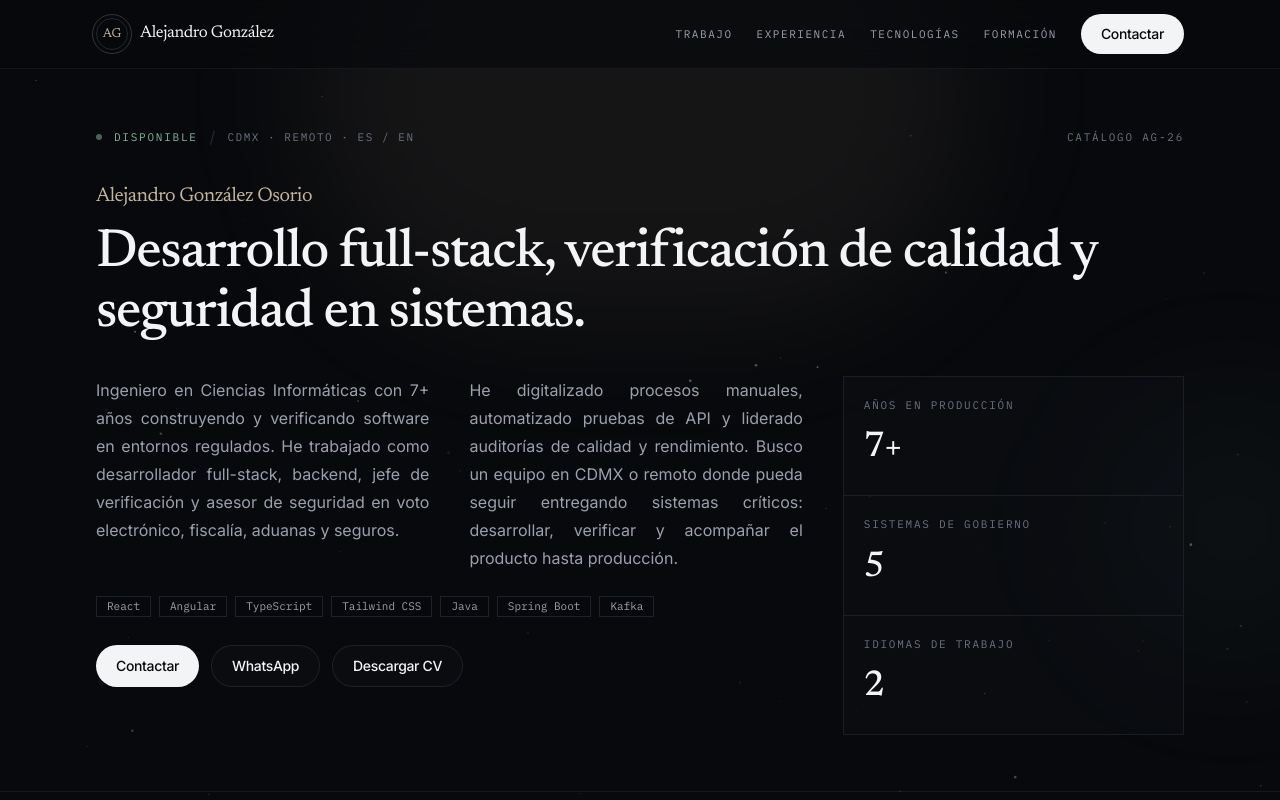
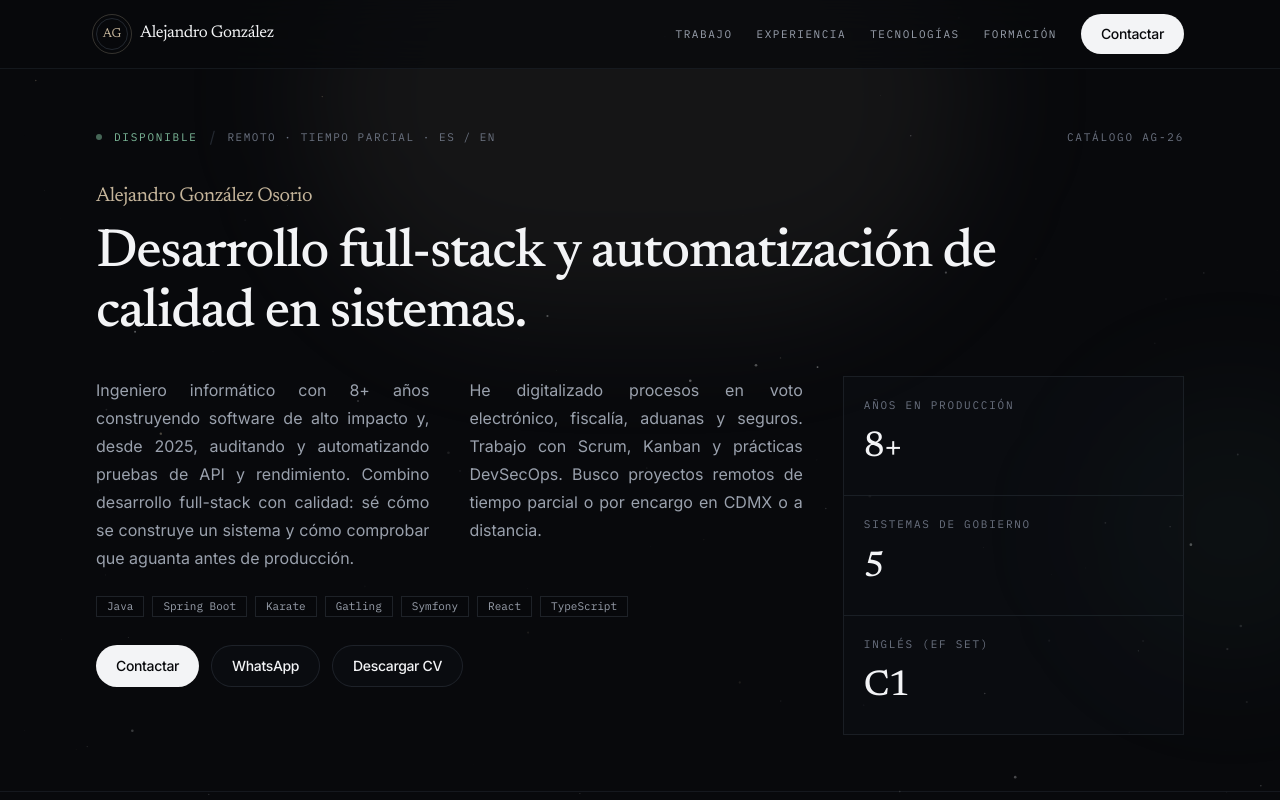
Before and after one commit to Ale96Glz/portafolio, a React (Vite) app: page / in a window 1280 px wide. Shown: the top 800 px of the page. Built offline with nearby package versions, Linux system fonts and the light colour scheme.

Commit message:
Se ajusta el perfil a 8 años y disponibilidad parcial remota

```diff
--- a/index.html
+++ b/index.html
@@ -8,7 +8,7 @@
     <meta name="viewport" content="width=device-width, initial-scale=1.0" />
     <meta
       name="description"
-      content="Alejandro González Osorio — ingeniero full-stack, QA y seguridad. 7+ años en sistemas gubernamentales: voto electrónico, fiscalía, aduanas y seguros."
+      content="Alejandro González Osorio — ingeniero full-stack y QA automation. 8+ años en sistemas gubernamentales: voto electrónico, fiscalía, aduanas y seguros. Disponible para proyectos remotos de tiempo parcial."
     />
     <title>Alejandro González Osorio — Ingeniero de software</title>
   </head>
--- a/src/components/sections/Contact.tsx
+++ b/src/components/sections/Contact.tsx
@@ -19,7 +19,7 @@ export default function Contact() {
   return (
     <section id="contacto" className="border-t border-line/50">
       <Container className="py-12 sm:py-16">
-        <SectionHeader index="05" title="Contacto" sub="CDMX · Remoto" />
+        <SectionHeader index="05" title="Contacto" sub="Remoto · tiempo parcial" />
         <Reveal>
           <div className="grid items-center gap-8 lg:grid-cols-[minmax(0,1.1fr)_minmax(0,0.9fr)] lg:gap-12">
             <div>
@@ -30,11 +30,11 @@ export default function Contact() {
                 </p>
               </div>
               <p className="mt-4 font-display text-[30px] font-medium leading-tight tracking-tight text-ink sm:text-[38px]">
-                Disponible para nuevas oportunidades.
+                Disponible para proyectos remotos de tiempo parcial.
               </p>
               <p className="mt-4 max-w-md text-[15px] leading-7 text-ink-soft">
-                Si hay un sistema crítico que construir, verificar o llevar a
-                producción, escríbeme.
+                Si hay un sistema que construir, verificar o llevar a
+                producción —por proyecto o medio tiempo— escríbeme.
               </p>
               <div className="mt-6 flex flex-wrap gap-3">
                 <Button href={`mailto:${contact.email}`}>Enviar correo</Button>
--- a/src/components/sections/Hero.tsx
+++ b/src/components/sections/Hero.tsx
@@ -17,7 +17,7 @@ export default function Hero() {
             </p>
             <span className="text-line">/</span>
             <p className="font-mono text-[11px] tracking-[0.14em] text-ink-faint uppercase">
-              CDMX · Remoto · ES / EN
+              Remoto · Tiempo parcial · ES / EN
             </p>
           </div>
           <p className="font-mono text-[11px] tracking-[0.16em] text-ink-faint uppercase">
--- a/src/data/profile.ts
+++ b/src/data/profile.ts
@@ -1,22 +1,22 @@
 export const profile = {
   name: "Alejandro González Osorio",
   headline:
-    "Desarrollo full-stack, verificación de calidad y seguridad en sistemas.",
+    "Desarrollo full-stack y automatización de calidad en sistemas.",
   role:
-    "Ingeniero en Ciencias Informáticas con 7+ años construyendo y verificando software en entornos regulados. He trabajado como desarrollador full-stack, backend, jefe de verificación y asesor de seguridad en voto electrónico, fiscalía, aduanas y seguros.\n\nHe digitalizado procesos manuales, automatizado pruebas de API y liderado auditorías de calidad y rendimiento. Busco un equipo en CDMX o remoto donde pueda seguir entregando sistemas críticos: desarrollar, verificar y acompañar el producto hasta producción.",
-  availability: "Disponible · CDMX / Remoto · Español e inglés",
+    "Ingeniero informático con 8+ años construyendo software de alto impacto y, desde 2025, auditando y automatizando pruebas de API y rendimiento. Combino desarrollo full-stack con calidad: sé cómo se construye un sistema y cómo comprobar que aguanta antes de producción.\n\nHe digitalizado procesos en voto electrónico, fiscalía, aduanas y seguros. Trabajo con Scrum, Kanban y prácticas DevSecOps. Busco proyectos remotos de tiempo parcial o por encargo en CDMX o a distancia.",
+  availability: "Disponible · Remoto · Tiempo parcial / proyecto · Español e inglés (C1)",
   cvUrl: `${import.meta.env.BASE_URL}cv/Alejandro_Gonzalez_Osorio_CV_ES.pdf`,
-  focus: ["React", "Angular", "TypeScript", "Tailwind CSS", "Java", "Spring Boot", "Kafka"],
+  focus: ["Java", "Spring Boot", "Karate", "Gatling", "Symfony", "React", "TypeScript"],
   stats: [
-    { num: "7+", label: "Años en producción" },
+    { num: "8+", label: "Años en producción" },
     { num: "5", label: "Sistemas de gobierno" },
-    { num: "2", label: "Idiomas de trabajo" },
+    { num: "C1", label: "Inglés (EF SET)" },
   ],
   contact: {
     email: "ale96glz@gmail.com",
     phone: "+52 55 2778 7662",
     whatsappUrl: "https://wa.me/525527787662",
-    location: "Ciudad de México, México",
+    location: "Iztapalapa, Ciudad de México, México",
     linkedinHandle: "/in/alejandro-gonzalez-osorio-635671199",
     linkedinUrl: "https://www.linkedin.com/in/alejandro-gonz%C3%A1lez-osorio-635671199/",
     github: "Ale96Glz",
--- a/src/data/stack.ts
+++ b/src/data/stack.ts
@@ -14,7 +14,7 @@ export const stack: StackGroup[] = [
   },
   {
     label: "Testing y automatización",
-    items: ["Karate", "Gatling", "Swagger/OpenAPI", "Postman"],
+    items: ["Karate", "Gatling", "Swagger/OpenAPI", "Postman", "Pruebas de UI"],
   },
   {
     label: "Bases de datos",
```
